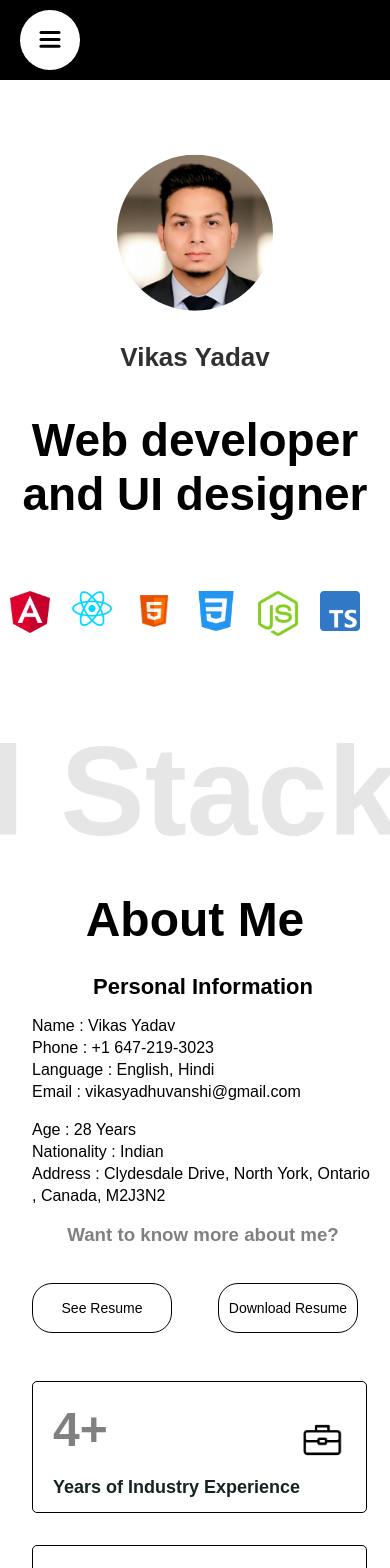
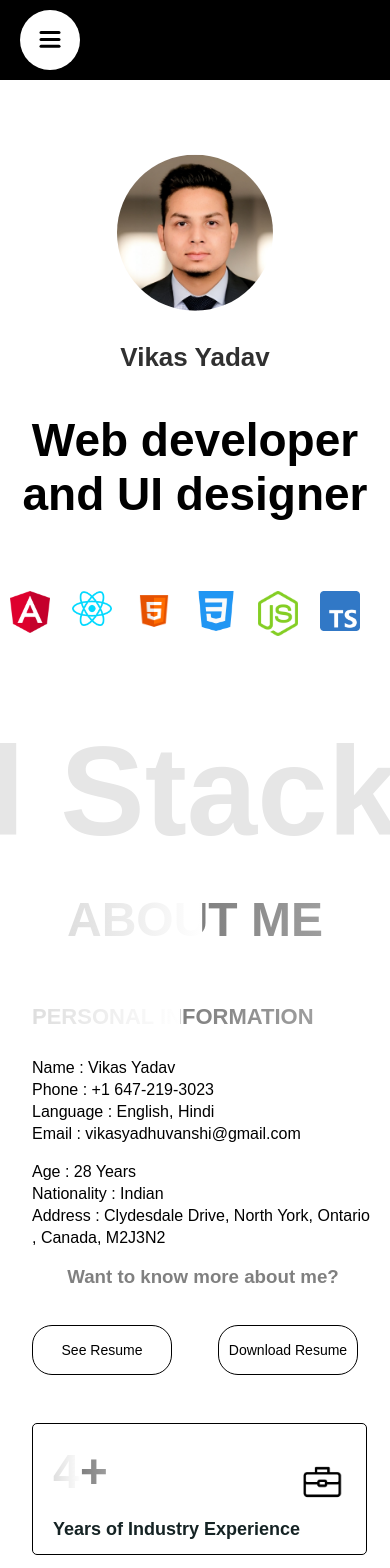
Before and after one commit to Vikas8126/Portfolio_react_using_framer, a React (Vite) app: page / in a window 390 px wide. Shown: the top 1568 px of the page. Built offline with nearby package versions, Linux system fonts and the light colour scheme.

Commit message:
about me heading

```diff
--- a/src/components/about/about.scss
+++ b/src/components/about/about.scss
@@ -9,7 +9,7 @@
     // align-items: center;
     // justify-content: center;
     overflow: hidden;
-    .header{
+    .header {
       text-align: center;
       align-items: center;
       flex-direction: row;
@@ -19,11 +19,10 @@
       margin: auto;
       padding: 3em 0em 0px 0em;
       color: black;
-        h1{
+      h1 {
         font-size: 58px;
       }
     }
-
 
     h1 {
       color: #fff;
@@ -41,7 +40,7 @@
       display: inline-block;
       margin-bottom: 20px;
     }
-    .body{
+    .body {
       height: 80%;
       padding: 0px 10em 0px 10em;
       .leftGrid {
@@ -49,13 +48,13 @@
         height: 80%;
         word-spacing: 0px;
         padding: 0px 2em 0px 2em;
-                h1{
+        h1 {
           font-size: 28px;
           color: black;
           font-weight: bold;
           line-height: 20px;
         }
-                h2{
+        h2 {
           line-height: 40px;
           font-size: 18px;
           color: black;
@@ -71,9 +70,7 @@
           h3 {
             animation: text-shadow 1s infinite;
             text-align: center;
-
           }
-
 
           @keyframes text-shadow {
             0% {
@@ -97,11 +94,10 @@
             }
           }
         }
-                .buttons{
+        .buttons {
           margin-top: 0px;
           width: 100%;
           .gitLinkedin {
-
             margin-top: 20px;
             align-items: center;
             justify-content: center;
@@ -114,7 +110,6 @@
             justify-content: center;
             text-align: center;
             gap: 5px;
-
           }
           .centeredButton img {
             margin-left: 30px;
@@ -125,9 +120,7 @@
             }
           }
 
-
-                    button{
-
+          button {
             color: black;
 
             background: transparent;
@@ -135,7 +128,7 @@
             font-size: 14px;
             width: 100%;
             height: 50px;
-                        border: 1px solid black ;
+            border: 1px solid black;
             border-radius: 20px;
 
             cursor: pointer;
@@ -149,7 +142,6 @@
         h3 {
           animation: text-shadow 1s infinite;
         }
-
 
         @keyframes text-shadow {
           0% {
@@ -178,29 +170,23 @@
         width: 100%;
         height: 80%;
         padding: 2em 0em 0em 0em;
-                .experience{
+        .experience {
           height: 180px;
           border: 1px solid black;
           border-radius: 5px;
           padding: 20px;
-                    h1{
+          h1 {
             font-size: 48px;
             color: grey;
             margin-bottom: 20px;
           }
-                    h2{
-
+          h2 {
             font-size: 22px;
             color: rgb(21, 35, 36);
           }
         }
-
       }
     }
-
-
-
-
   }
 }
 
@@ -232,10 +218,25 @@
       }
     }
 
+    h1 {
+      color: #fff;
+      font-size: 32px;
+      text-transform: uppercase;
+      font-weight: 700;
+      font-family: "Josefin Sans", sans-serif;
+      background: linear-gradient(to left, white, grey);
+      background-size: 200% auto;
+      color: #fff;
+      background-clip: text;
+      -webkit-background-clip: text;
+      -webkit-text-fill-color: transparent;
+      animation: textclip 5s linear infinite;
+      display: inline-block;
+      margin-bottom: 30px;
+    }
     .body {
       height: 80%;
       padding: 0px 2em 0px 2em;
-
 
       .leftGrid {
         width: 100%;
@@ -264,9 +265,7 @@
           h3 {
             animation: text-shadow 1s infinite;
             text-align: center;
-
           }
-
 
           @keyframes text-shadow {
             0% {
@@ -290,7 +289,11 @@
             }
           }
         }
-
+        @keyframes textclip {
+          to {
+            background-position: 200% center;
+          }
+        }
         .buttons {
           margin-top: 0px;
           width: 100%;
@@ -301,10 +304,7 @@
           text-align: center;
           gap: 10px;
 
-
-
-                    .gitLinkedin{
-
+          .gitLinkedin {
             margin-top: 20;
             align-items: center;
             justify-content: center;
@@ -318,7 +318,6 @@
             justify-content: center;
             text-align: center;
             gap: 5px;
-
           }
 
           .centeredButton img {
@@ -342,17 +341,14 @@
             color: white;
           }
         }
-
-
-
       }
 
       .rightGrid {
         width: 100%;
         height: 80%;
         padding: 2em 0em 0em 0em;
-.gridItem{
-    padding: 1em 0em
+        .gridItem {
+          padding: 1em 0em;
         }
         .experience {
           width: 75vw;
@@ -370,17 +366,11 @@
           }
 
           h2 {
-
             font-size: 18px;
             color: rgb(21, 35, 36);
           }
         }
-
       }
     }
-
-
-
-
   }
 }
```
Lines whose indentation alone changed are shown as unchanged.
